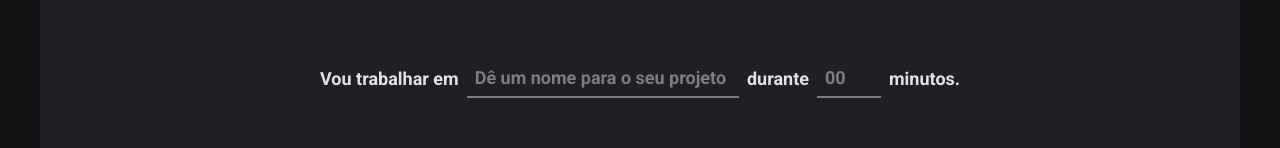
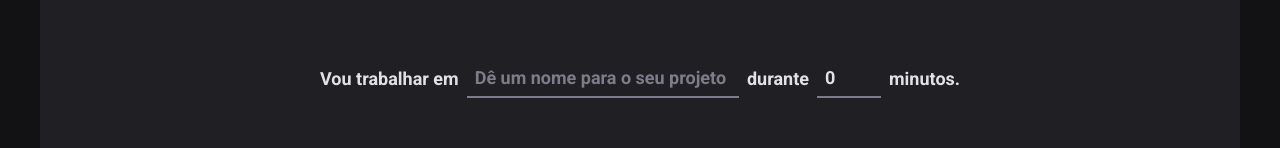
Before and after one commit to Bruno-Camargo-V3ktor/Your-Time, a React (Vite) app: page / in a window 1280 px wide. Shown: the part 166-314 px from the top of the page. Built offline with nearby package versions, Linux system fonts and the light colour scheme.

Commit message:
✨ feat: 'Fazendo as propriedades do formulario serem resetadas usando o reset() do Form Hook'

```diff
--- a/src/pages/Home/index.tsx
+++ b/src/pages/Home/index.tsx
@@ -22,8 +22,9 @@ type NewCycleFormData = zod.infer< typeof newCycleFormValidationSchema >
 export function Home(  ) {
 
     // Atributos
-    const { register, handleSubmit, watch, formState } = useForm< NewCycleFormData >( {
-        resolver: zodResolver( newCycleFormValidationSchema )
+    const { register, handleSubmit, watch, reset, formState } = useForm< NewCycleFormData >( {
+        resolver: zodResolver( newCycleFormValidationSchema ),
+        defaultValues: { task: '', minutesAmount: 0 }
     } );
     const task = watch("task");
     const isSubmitDisable = !task;
@@ -33,7 +34,7 @@ export function Home(  ) {
     // Métodos
     function handleCreateNewCycle(data: NewCycleFormData) {
         console.log(data);
-        console.log(task);
+        reset();
     }
 
     // Render
```
